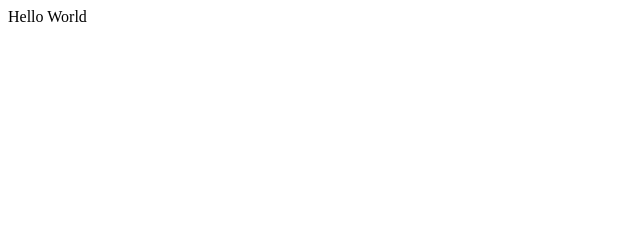
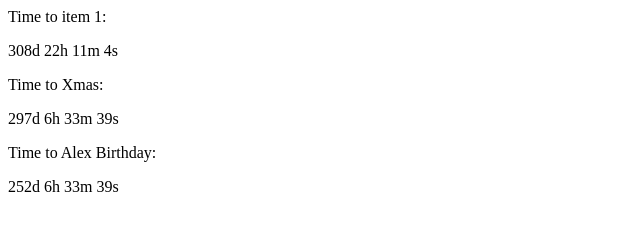
Before and after one commit to Karrot96/cdd, a plain HTML site: page index.html in a window 1280 px wide. Shown: the whole page, without its empty margins (0-640 px from the left). Drawn offline with Linux system fonts and the light colour scheme.

Commit message:
Add times

```diff
--- a/index.html
+++ b/index.html
@@ -1,8 +1,61 @@
 <html>
     <head>
         <title>CDDU</title>
+        <script>
+            function countdownTo(countDownDate, elementId){
+
+                // Update the count down every 1 second
+                var x = setInterval(function() {
+                    // Get today's date and time
+                    var now = new Date().getTime();
+
+                    // Find the distance between now and the count down date
+                    var distance = countDownDate - now;
+
+                    // Time calculations for days, hours, minutes and seconds
+                    var days = Math.floor(distance / (1000 * 60 * 60 * 24));
+                    var hours = Math.floor((distance % (1000 * 60 * 60 * 24)) / (1000 * 60 * 60));
+                    var minutes = Math.floor((distance % (1000 * 60 * 60)) / (1000 * 60));
+                    var seconds = Math.floor((distance % (1000 * 60)) / 1000);
+
+                    // Output the result in an element with id="demo"
+                    document.getElementById(elementId).innerHTML = days + "d " + hours + "h "
+                    + minutes + "m " + seconds + "s ";
+
+                    // If the count down is over, write some text
+                    if (distance < 0) {
+                        clearInterval(x);
+                        document.getElementById("demo").innerHTML = "EXPIRED";
+                    }
+                }, 1000);
+            }
+        </script>
     </head>
     <body>
-        Hello World
+        <div>
+            <p>
+                Time to item 1:
+            </p>
+            <div id="time1"></div>
+        </div>
+        <div>
+            <p>
+                Time to Xmas:
+            </p>
+            <div id="time2"></div>
+        </div>
+        <div>
+            <p>
+                Time to Alex Birthday:
+            </p>
+            <div id="time3"></div>
+        </div>
+        <script>
+            countdownTo(new Date("Jan 5, 2022 15:37:25"), "time1")
+        </script><script>
+            countdownTo(new Date("Dec 25, 2021 0:0:0"), "time2")
+        </script><script>
+            countdownTo(new Date("Nov 10, 2021 0:0:0"), "time3")
+        </script>
     </body>
 </html>
```
Also changed, not shown: js/coundown_function.js (added, +28 -0 lines).
